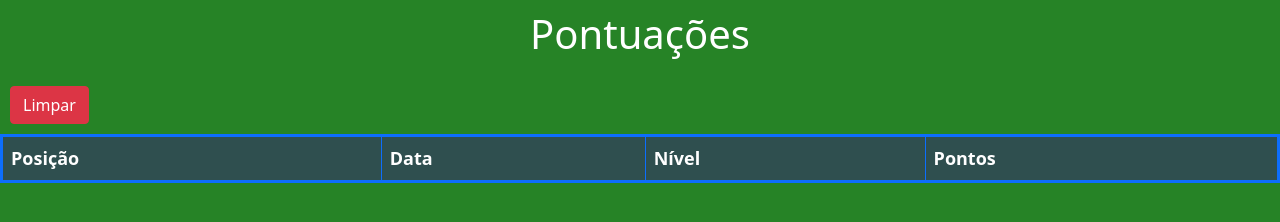
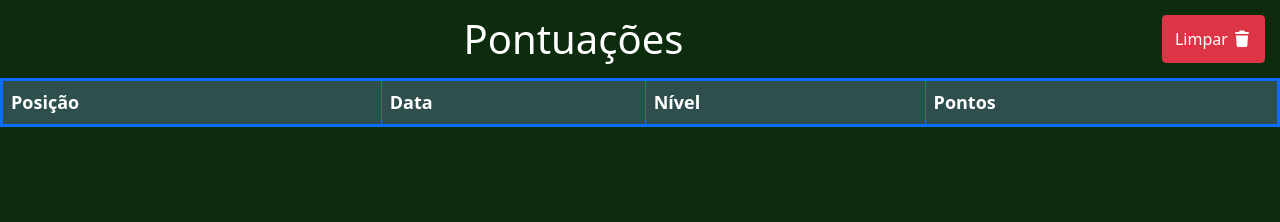
Before and after one commit to gabrielripardo/game-mosquito, a plain HTML site: page score.html in a window 1280 px wide. Drawn offline with nearby package versions, Linux system fonts and the light colour scheme.

Commit message:
Melhorias na view Score, cores e layout.

```diff
--- a/score.html
+++ b/score.html
@@ -6,31 +6,38 @@
     <meta name="viewport" content="width=device-width, initial-scale=1.0">
     <title>Mata Mosquito - Score</title>
     <link href="https://cdn.jsdelivr.net/npm/bootstrap@5.0.1/dist/css/bootstrap.min.css" rel="stylesheet" integrity="sha384-+0n0xVW2eSR5OomGNYDnhzAbDsOXxcvSN1TPprVMTNDbiYZCxYbOOl7+AMvyTG2x" crossorigin="anonymous">
+    <link rel="stylesheet" href="fontawesome-free-5.15.3-web/css/all.min.css">
     <script src="score.js" type="module"></script>
     <style>
         body{
           box-sizing: border-box;
-          background-color: #268326;
+          background-color: #0d2b0d;
           color: white;
         }
         table{
           background-color: darkslategray;
           font-size: large;
         }
+        header{
+          display: flex;
+          justify-content: space-between;
+        }
         h1{
-          padding: 10px;
-          text-align: center;
+          padding: 15px;
+          margin: auto;
         }
         button{
-          margin: 10px;
-          /* align-items: right; */
+          margin: 15px;
         }
 
     </style>
 </head>
 <body>
-    <h1>Pontuações</h1>
-    <button id="btn_limpar" class="btn btn-danger">Limpar</button>
+    <header>
+      <h1>Pontuações</h1>
+      <button id="btn_limpar" class="btn btn-danger">Limpar <i class="fas fa-trash"></i></button>
+    </header>
+
     <table class="table table-bordered border-primary border border-3 text-white">
         <thead>
           <tr>
--- a/score.js
+++ b/score.js
@@ -54,7 +54,7 @@ function listarPontuacoes(){
             nivel.innerHTML = element.nivel
             let pontos = document.createElement('td')
             pontos.innerHTML = element.pontos
-            pontos.className = element.ganhou == 'true' ? 'bg-success' : 'bg-danger'
+            pontos.className = element.ganhou == 'true' ? 'bg-success' : 'bg-secondary'
 
             linha.appendChild(posicao)
             linha.appendChild(date)
```
